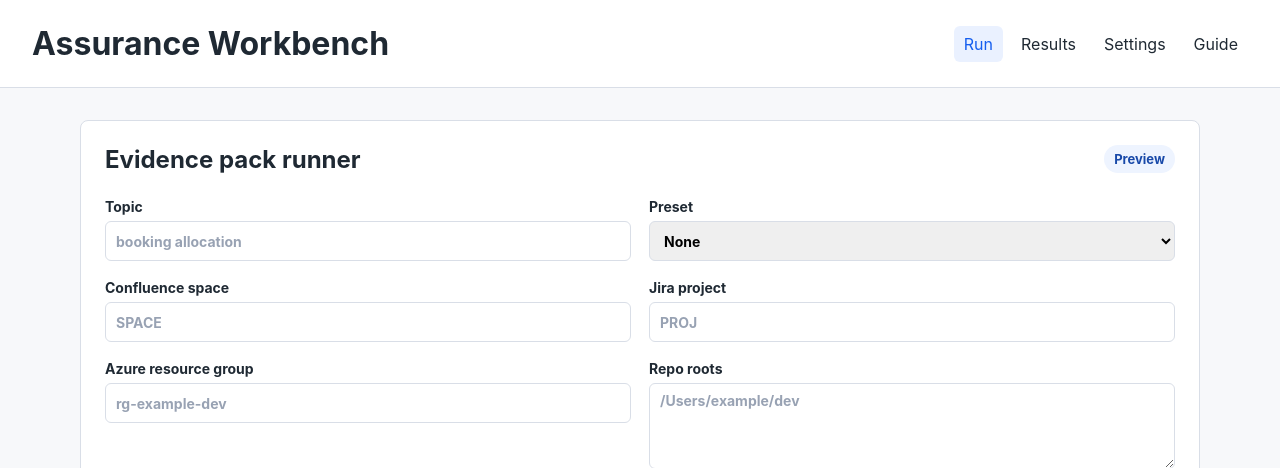
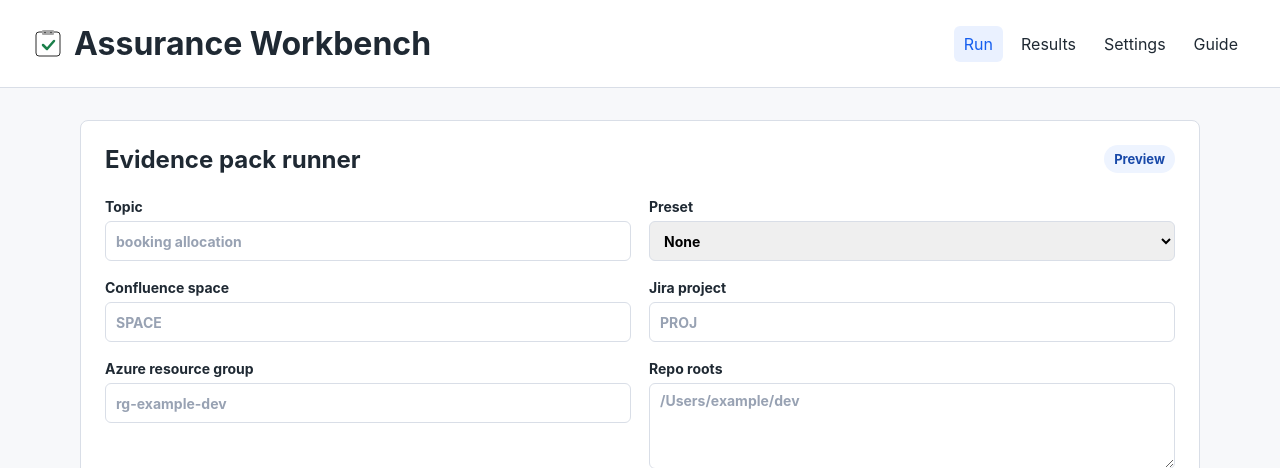
Before and after one commit to richlee-cgi/assurance-workbench-ui, a FastAPI app: page / in a window 1280 px wide. Shown: the top 468 px of the page. Run offline with FastAPI, Linux system fonts and the light colour scheme.

Commit message:
Show app icon in header

```diff
--- a/app/static/css/app.css
+++ b/app/static/css/app.css
@@ -29,6 +29,18 @@ body {
   padding: 24px 32px;
   border-bottom: 1px solid var(--border);
   background: var(--panel);
+}
+
+.site-brand {
+  display: flex;
+  align-items: center;
+  gap: 10px;
+}
+
+.site-brand img {
+  width: 32px;
+  height: 32px;
+  flex: 0 0 auto;
 }
 
 .site-header h1,
--- a/app/templates/base.html
+++ b/app/templates/base.html
@@ -11,7 +11,8 @@
   </head>
   <body>
     <header class="site-header">
-      <div>
+      <div class="site-brand">
+        <img src="{{ url_for('static', path='/icons/app-icon.svg') }}" width="32" height="32" alt="" aria-hidden="true">
         <h1>Assurance Workbench</h1>
       </div>
       <nav aria-label="Primary">
```
Also changed, not shown: tests/test_app.py (+1 -0 lines).
